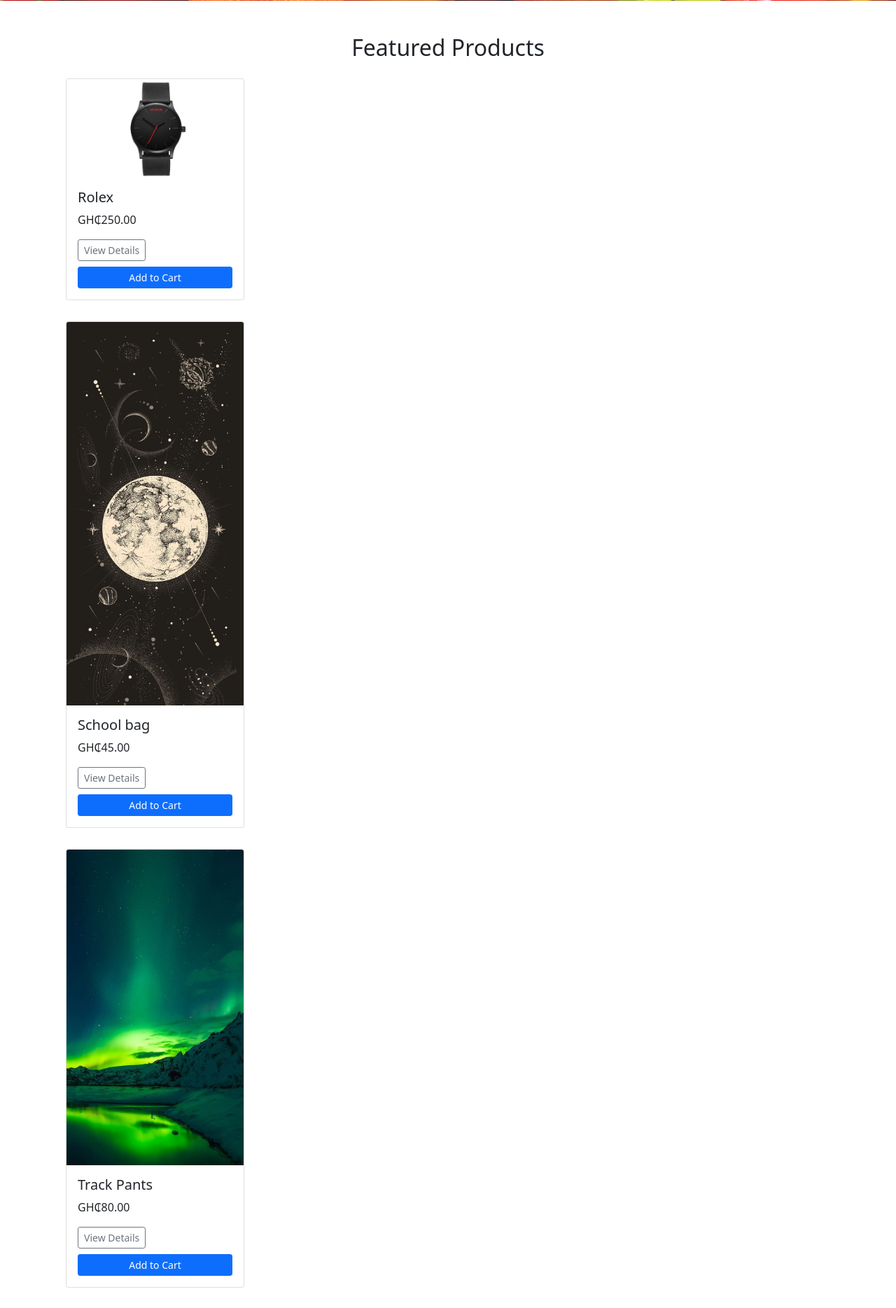
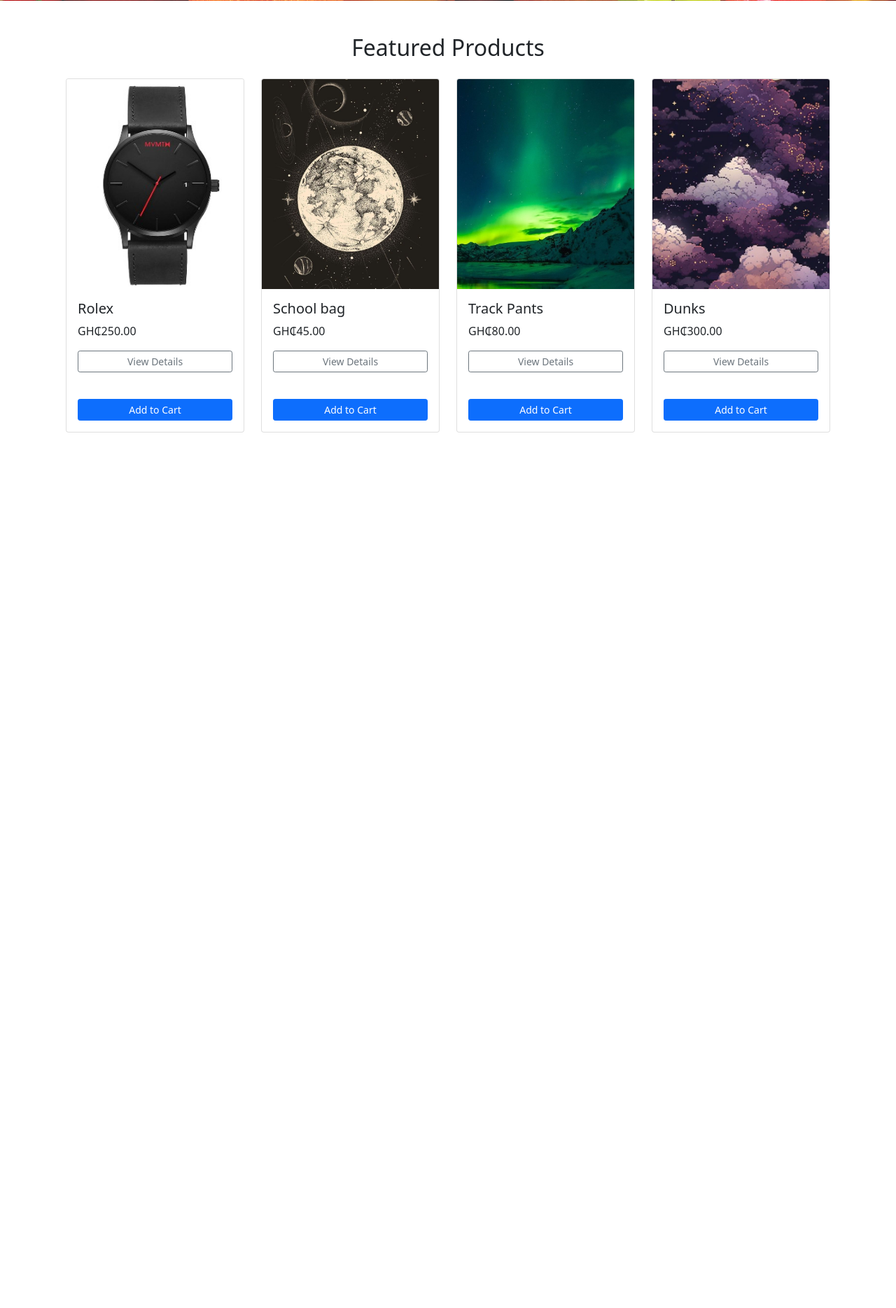
Before and after one commit to Parleyjay/poloshop, a Django app: page / in a window 1280 px wide. Shown: the part 474-2343 px from the top of the page at 70% size. After the commit the page ends 1092 px from the top, so only its background shows below. Run offline with Django 5.2, Linux system fonts and the light colour scheme; data comes from the database, SQL or seed files in the repository; some libraries are stand-ins or nearby versions.

Commit message:
fixed products not showing in rows

```diff
--- a/store/templates/home.html
+++ b/store/templates/home.html
@@ -51,31 +51,37 @@
 {% comment %} Products Section {% endcomment %}
 
 
+{% comment %} Products Section {% endcomment %}
+
 <section id="products" class="container my-5">
     <h2 class="text-center mb-4">Featured Products</h2>
+
+    {% if products %}
+        <div class="row">
             {% for product in products %}
-            <div class="row">
-                <div class="col-md-3">
+                <div class="col-md-3 mb-4">
+                    <div class="card product-card h-100">
                         {% if product.image %}
-                    <div class="card product-card">
-                            <img src="{{ product.image.url }}" class="card-img-top" alt="Product 1">
-                            <div class="card-body">
+                            <img src="{{ product.image.url }}" class="card-img-top" alt="{{ product.name }}" style="width: 100%; max-width: 300px; height: 300px; object-fit: cover; margin: auto;">
                         {% else %}
-                        <p>No image available</p>
+                            <p class="text-center">No image available</p>
                         {% endif %}
+                        <div class="card-body d-flex flex-column">
                             <h5 class="card-title">{{ product.name }}</h5>
                             <p class="card-text">GH₵{{ product.price }}</p>
                             <a href="{% url 'product_detail' id=product.id %}" class="btn btn-sm btn-outline-secondary mb-2">View Details</a>
-                        <form action="{% url 'add_to_cart' id=product.id %}" method="post">
+                            <form action="{% url 'add_to_cart' id=product.id %}" method="post" class="mt-auto">
                                 {% csrf_token %}
-                            <button class="btn btn-primary btn-sm btn-block w-100">Add to Cart</button>
+                                <button class="btn btn-primary btn-sm w-100">Add to Cart</button>
                             </form>
                         </div>
                     </div>
                 </div>
+            {% endfor %}
         </div>
-        {% empty %}
+    {% else %}
         <p class="text-center">No products available.</p>
-    {% endfor %}
+    {% endif %}
+</section>
 
 {% endblock %}
```
Lines whose indentation alone changed are shown as unchanged.
